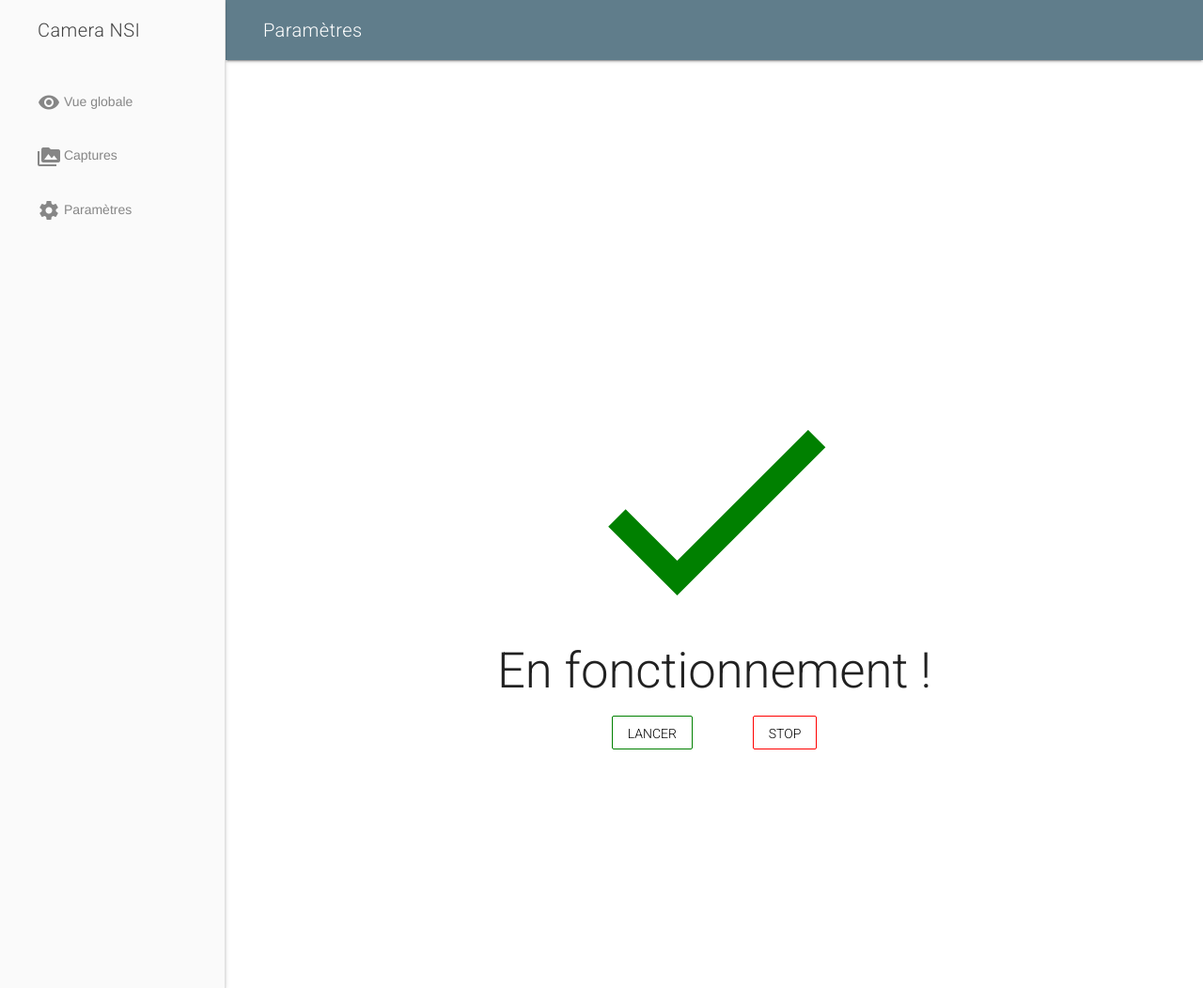
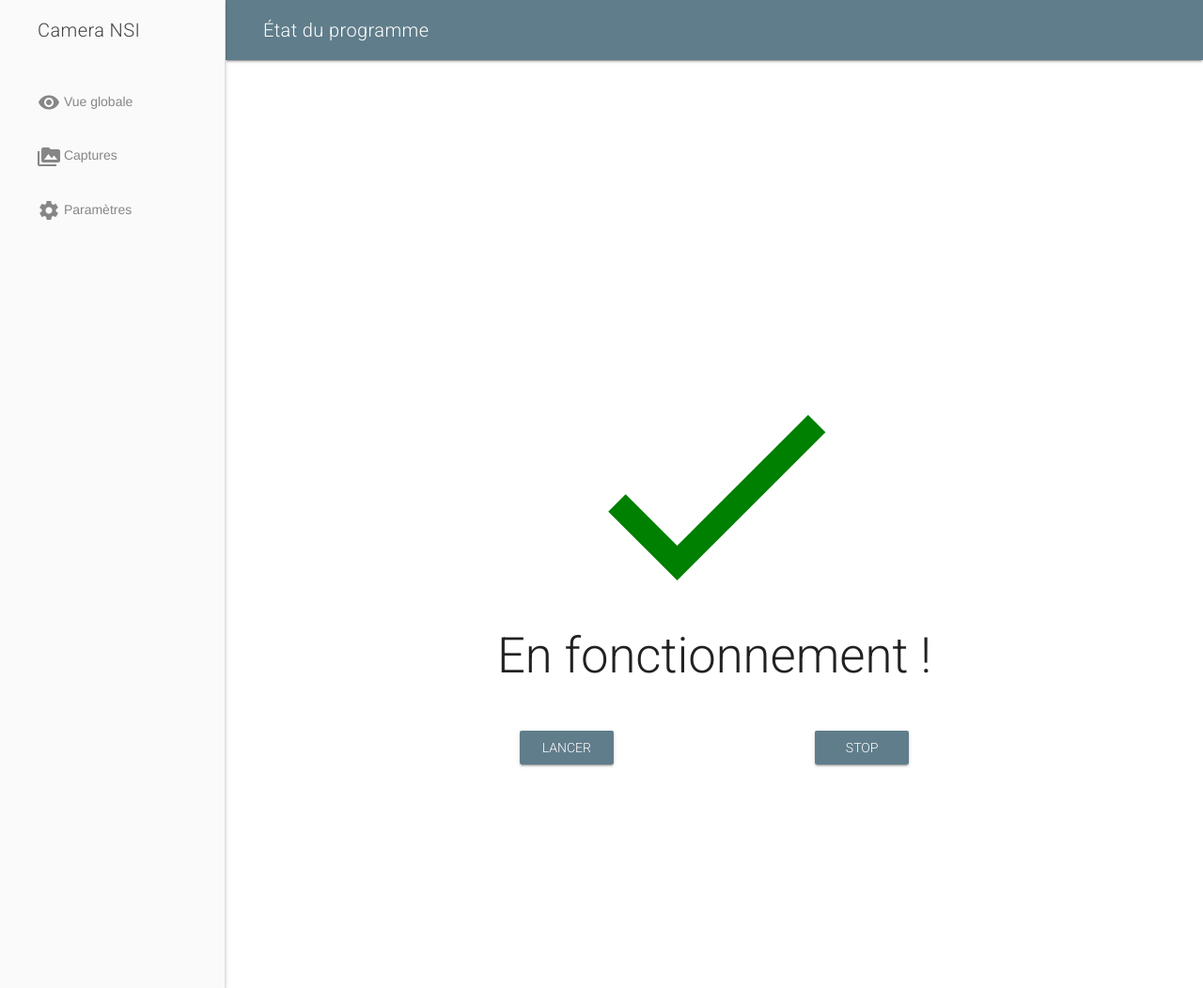
Before and after one commit to Glowstoner/camera_nsi, a PHP site: page /main.html in a window 1280 px wide. Shown: the whole page at 94% size. Run offline with PHP 8.4, Linux system fonts and the light colour scheme.

Commit message:
added js on main panel & started error handling on captures section

```diff
--- a/web/main.css
+++ b/web/main.css
@@ -5,20 +5,6 @@
 
 #mainctlinfo {
     font-size: 5vh;
-    font-family: 'Roboto';
-}
-
-#mainctlbuttonsstop {
-    border: 1px solid red;
-    margin-top: 20px;
-    margin-inline: 30px;
-    font-family: 'Roboto';
-}
-
-#mainctlbuttonsstart {
-    border: 1px solid green;
-    margin-top: 20px;
-    margin-inline: 30px;
     font-family: 'Roboto';
 }
 
@@ -36,6 +22,11 @@
 
 #mainsearchbutton {
     background-color: #607d8b;
+}
+
+.mainsearchctl {
+    margin-inline: 30px;
+    margin-top: 20px;
 }
 
 #maincaptures {
@@ -75,6 +66,17 @@
     height: 100%;
 }
 
+#maincaptureserror {
+    color: red;
+    font-size: 20px;
+    font-family: 'Roboto';
+}
+
+#maincaptureserroricon {
+    margin-right: 20px;
+    margin-top: 10px;
+}
+
 #mainsettingsbutton {
     position: absolute;
     bottom: 0;
@@ -102,3 +104,15 @@
     margin-top: 5vh;
     width: 100px;
 }
+
+#mainsecctl {
+    display: block;
+}
+
+#mainseccaptures {
+    display: none;
+}
+
+#mainsecsettings {
+    display: none;
+}
--- a/web/main.html
+++ b/web/main.html
@@ -13,6 +13,7 @@
     <link href="https://fonts.googleapis.com/css2?family=Roboto:wght@300&display=swap" rel="stylesheet">
 
     <script src="https://code.jquery.com/jquery-3.5.1.min.js"></script>
+    <script src="main.js"></script>
 </head>
 <body>
     <div class="mdl-layout mdl-js-layout mdl-layout--fixed-drawer mdl-layout--fixed-header">
@@ -20,7 +21,7 @@
             <div class="mdl-layout__header-row">
                 <div class="mdl-layout-spacer">
                     <div class="mdl-textfield mdl-js-textfield mdl-textfield--expandable mdl-textfield--floating-label mdl-textfield--align-left">
-                        <span class="mdl-layout-title">Paramètres</span>
+                        <span id="maintitle" class="mdl-layout-title">État du programme</span>
                     </div>
                 </div>
             </div>
@@ -29,27 +30,88 @@
         <div id="mainmenu" class="mdl-layout__drawer">
             <span class="mdl-layout-title">Camera NSI</span>
                 <nav class="mdl-navigation">
-                    <a class="mdl-navigation__link mainmenuitems" href="#maintab1">
+                    <a id="mainclickcontrol" class="mdl-navigation__link mainmenuitems" href="#etat">
                         <span class="material-icons">visibility</span>  Vue globale</a>
-                    <a class="mdl-navigation__link mainmenuitems" href="#maintab2">
+                    <a id="mainclickcaptures" class="mdl-navigation__link mainmenuitems" href="#captures">
                         <span class="material-icons mainmenuitems">perm_media</span>  Captures</a>
-                    <a class="mdl-navigation__link mainmenuitems" href="#maintab3">
+                    <a id="mainclicksettings" class="mdl-navigation__link mainmenuitems" href="#params">
                         <span class="material-icons">settings</span>  Paramètres</a>
                 </nav>
         </div>
         <main class="mdl-layout__content">
+            <section id="mainsecctl">
                 <div id="maincontainer">
                     <div id="main">
                         <span class="material-icons" id="maingloballogo">check</span><br>
                         <p id="mainctlinfo">En fonctionnement !</p>
-                    <button id="mainctlbuttonsstart" class="mdl-button mdl-js-button mdl-js-ripple-effect">
+                        <button class="mdl-button mdl-js-button mdl-button--raised mdl-js-ripple-effect mdl-button--colored mainctlbuttons">
                             LANCER
                         </button>
-                    <button id="mainctlbuttonsstop" class="mdl-button mdl-js-button mdl-js-ripple-effect">
+                        <button class="mdl-button mdl-js-button mdl-button--raised mdl-js-ripple-effect mdl-button--colored mainctlbuttons">
                              STOP
                         </button>
                     </div>
                 </div>
+            </section>
+            <section id="mainseccaptures">
+                <div id="mainsearchcaptures">
+                    <div id="maincaptureserror"><span id="maincaptureserroricon" class="material-icons">error</span><p>Erreur heure invalide !</p></div>
+                    <input type="date" class="mainsearchctl" placeholder="Sélectionnez une date">
+                    <div class="mdl-textfield mdl-js-textfield mainsearchctl">
+                        <input class="mdl-textfield__input" type="text" id="mainhourselect">
+                        <label class="mdl-textfield__label" for="mainhourselect">Heures</label>
+                    </div>
+                    <div class="mdl-textfield mdl-js-textfield mainsearchctl">
+                        <input class="mdl-textfield__input" type="text" id="mainminuteselect">
+                        <label class="mdl-textfield__label" for="mainminuteselect">Minutes</label>
+                    </div>
+                    <button id="mainsearchbutton" class="mdl-button mdl-js-button mdl-button--fab mdl-js-ripple-effect mdl-button--colored mainsearchctl">
+                        <i class="material-icons">search</i>
+                    </button>
+                </div>
+                <div id="maincaptures">
+                    <div class="capture-image mdl-card mdl-shadow--2dp">
+                        <div class="mdl-card__title mdl-card--expand"></div>
+                        <div class="mdl-card__actions">
+                          <span class="capture-image__filename">18 décembre 1990</span>
+                        </div>
+                      </div>
+                      <div class="capture-image mdl-card mdl-shadow--2dp">
+                        <div class="mdl-card__title mdl-card--expand"></div>
+                        <div class="mdl-card__actions">
+                          <span class="capture-image__filename">19 novembre 2020</span>
+                        </div>
+                      </div>
+
+                </div>
+            </section>
+            <section id="mainsecsettings">
+                <div id="mainsettings">
+                    <ul class="demo-list-control mdl-list">
+                        <li class="mdl-list__item">
+                            <span class="mdl-list__item-primary-content mainsettingstitle">Dossier pour les captures</span>
+                            <span class="mdl-list__item-secondary-action">
+                                <div class="mdl-textfield mdl-js-textfield">
+                                    <input class="mdl-textfield__input" type="text" id="mainsettingspath">
+                                    <label class="mdl-textfield__label" for="mainsettingspath">Chemin absolu</label>
+                                </div>
+                            </span>
+                        </li>
+                        <li class="mdl-list__item">
+                            <span class="mdl-list__item-primary-content mainsettingstitle">Nombre de captures en une minute</span>
+                            <span class="mdl-list__item-secondary-action">
+                                <div class="mdl-textfield mdl-js-textfield">
+                                    <input class="mdl-textfield__input" type="text" pattern="[1-9][0-9]*" id="mainsettingsnumber">
+                                    <label class="mdl-textfield__label" for="mainsettingsnumber">Nombre</label>
+                                    <span class="mdl-textfield__error">Le champ spécifié est invalide !</span>
+                                </div>
+                            </span>
+                        </li>
+                    </ul>
+
+                    <button id="mainsettingsbutton" class="mdl-button mdl-js-button mdl-button--raised mdl-js-ripple-effect mdl-button--colored">VALIDER</button>
+                </div>
+            </section>
         </main>
     </div>
 </body>
--- /dev/null
+++ b/web/main.js
@@ -0,0 +1,37 @@
+$(document).ready(function (){
+    var asec = "#mainsecctl";
+
+    $('#mainclickcontrol').click(function (){
+        if(asec != "#mainsecctl") {
+            console.log("change click control act=" + asec);
+            $(asec).hide();
+            $('#mainsecctl').show();
+            asec = "#mainsecctl";
+            updateTitle("État du programme");
+        }
+    });
+
+    $('#mainclickcaptures').click(function (){
+        if(asec != "#mainseccaptures") {
+            console.log("change click captures act=" + asec);
+            $(asec).hide();
+            $('#mainseccaptures').show();
+            asec = "#mainseccaptures";
+            updateTitle("Captures");
+        }
+    });
+
+    $('#mainclicksettings').click(function (){
+        if(asec != "#mainsecsettings") {
+            console.log("change click settings act=" + asec);
+            $(asec).hide();
+            $('#mainsecsettings').show();
+            asec = "#mainsecsettings";
+            updateTitle("Paramètres");
+        }
+    });
+});
+
+function updateTitle(title) {
+    $("#maintitle").text(title);
+}
```
Also changed, not shown: web/tmp.html (deleted, +0 -70 lines). Lines whose indentation alone changed are shown as unchanged.
